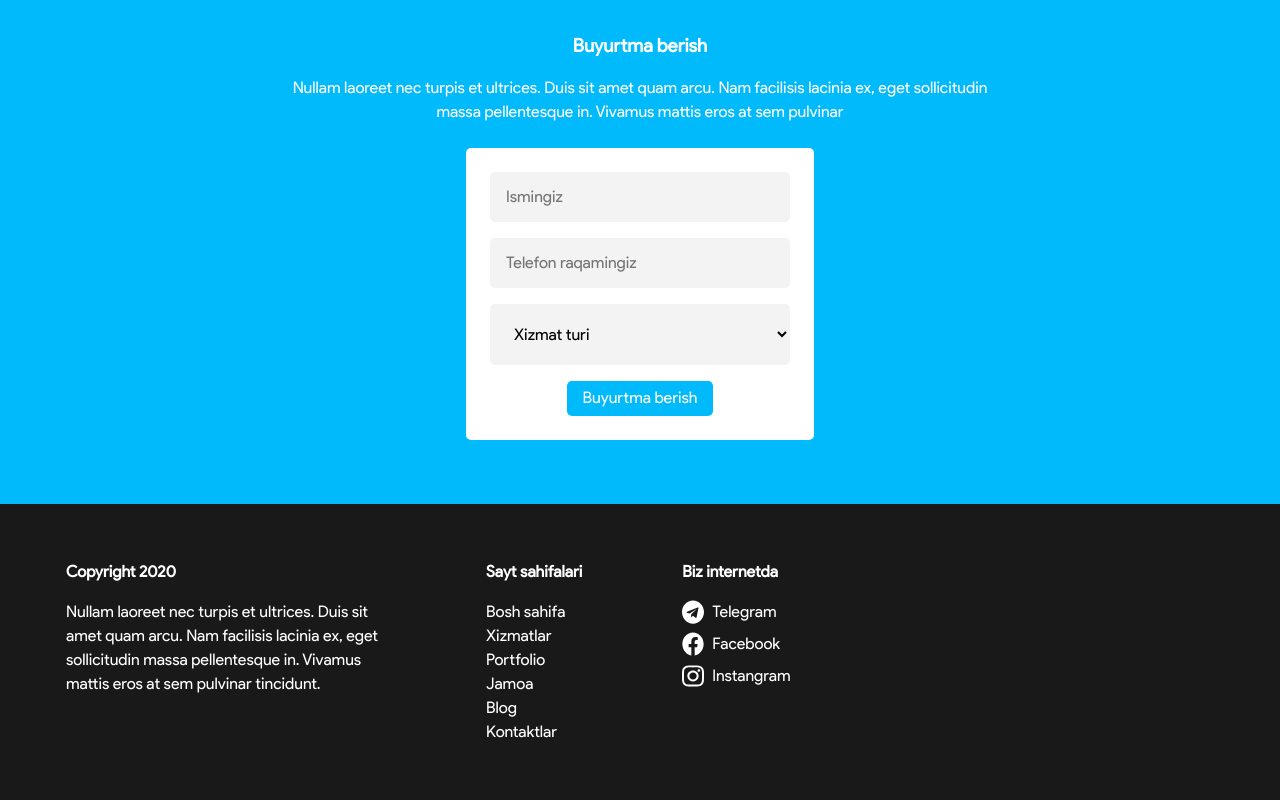
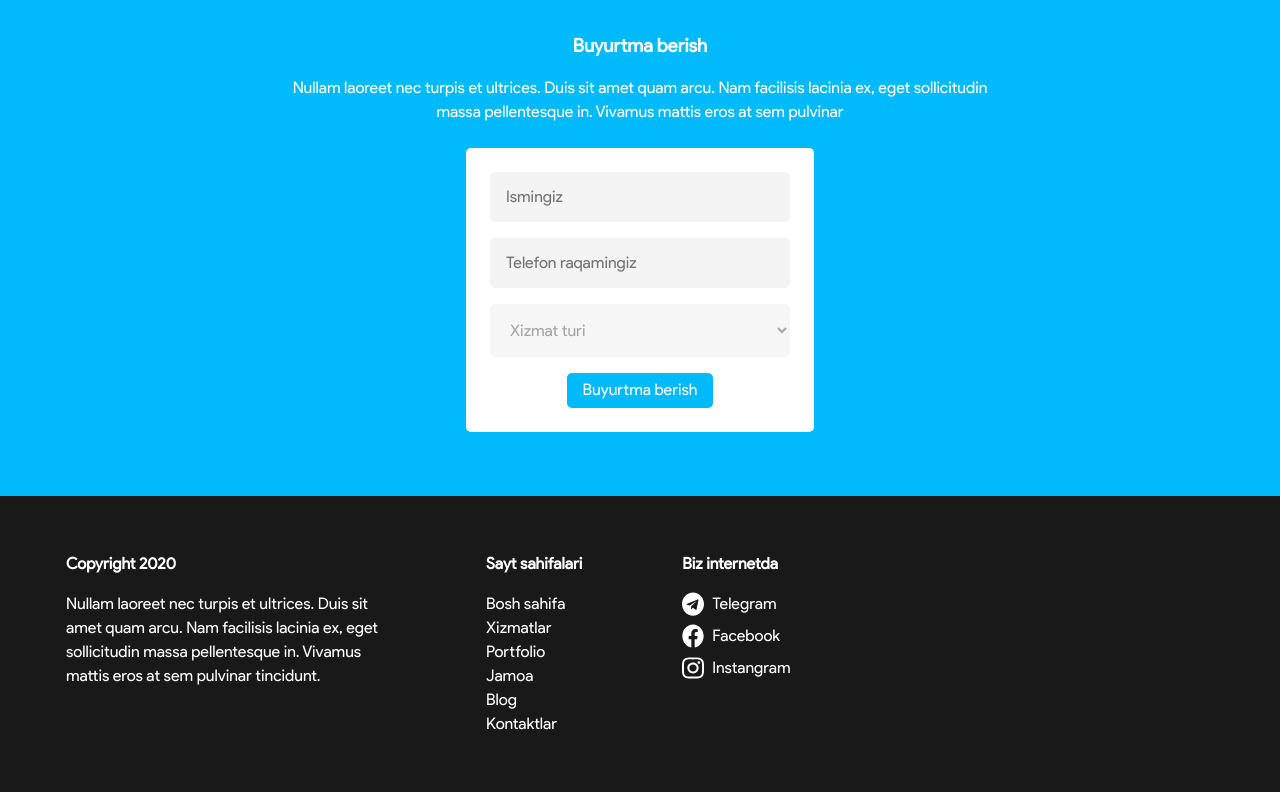
Before and after one commit to mrshuhrat/Pixer, a plain HTML site: page index.html in a window 1280 px wide. Shown: the part 3094-3894 px from the top of the page. Drawn offline with Linux system fonts and the light colour scheme.

Commit message:
correct .form-select styles

```diff
--- a/css/styles.css
+++ b/css/styles.css
@@ -489,7 +489,7 @@ only screen and (                min-resolution: 2dppx) {
 .form-select {
   width: 100%;
   margin-bottom: 16px;
-  padding: 20px;
+  padding: 16px;
   background-color: #F3F3F3;
   border:none;
   border-radius: 5px;
--- a/index.html
+++ b/index.html
@@ -158,7 +158,7 @@
         <form class="form-container">
           <input name="Ismingiz" required class="form-input" type="text" placeholder="Ismingiz">
           <input class="form-input" required type="tel" placeholder="Telefon raqamingiz">
-          <select class="form-select" name="xizmat-turi" id="">
+          <select class="form-select" name="xizmat-turi" disabled>
             <option aria-disabled="false">Xizmat turi</option>
             <option>Vebsayt tuzish</option>
             <option>Telegram bot</option>
```
